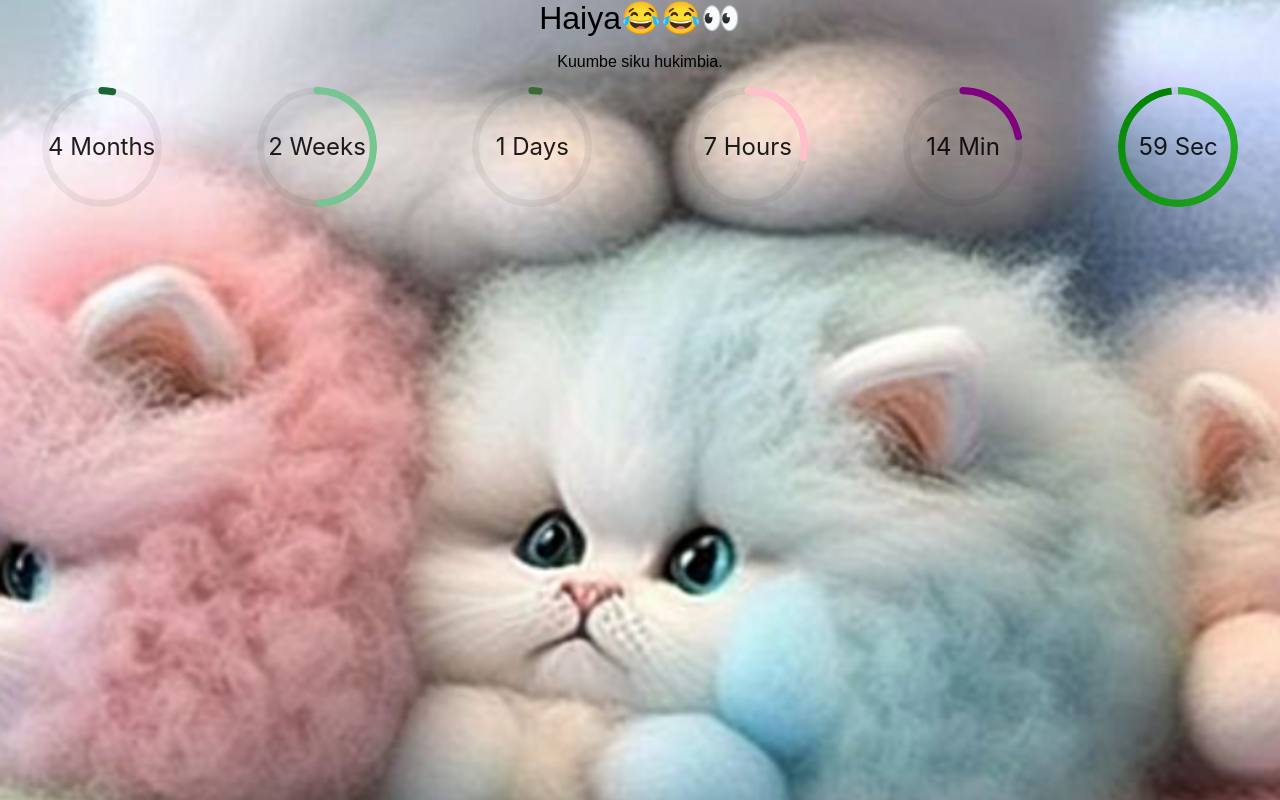
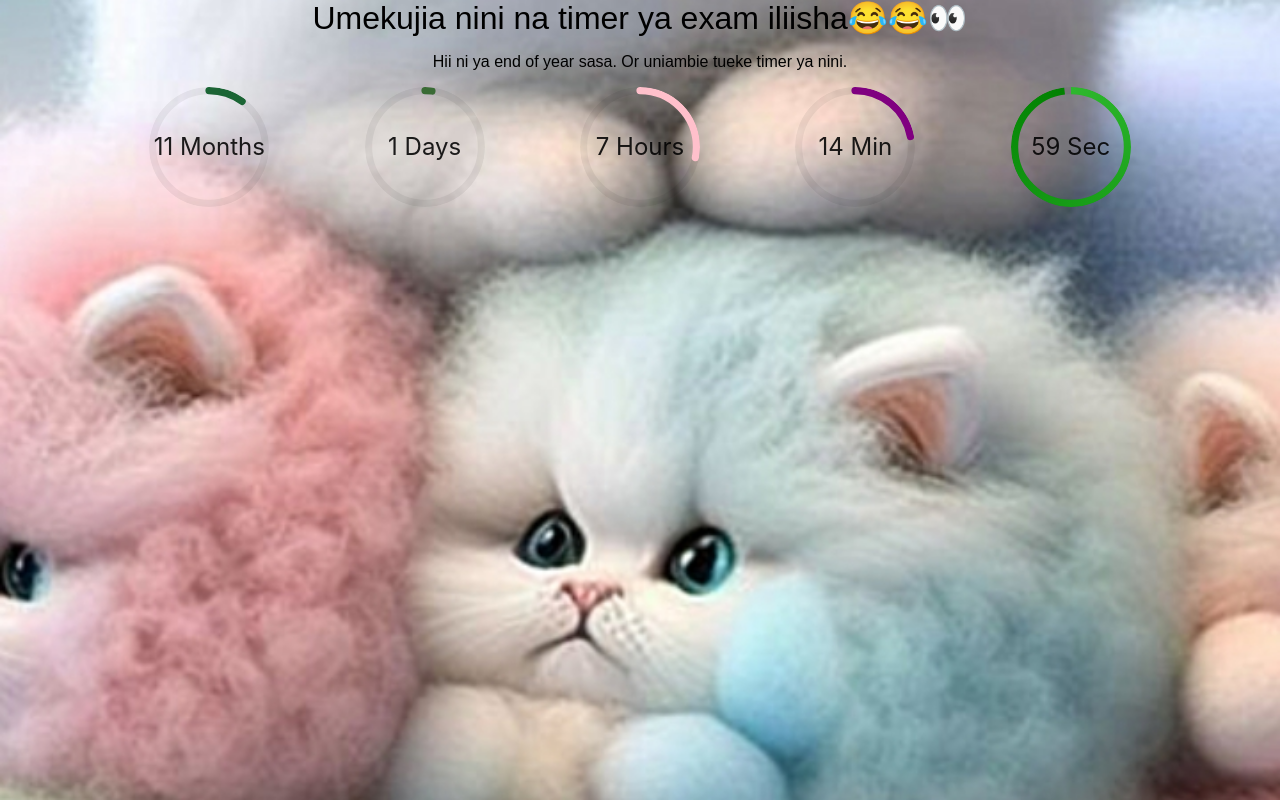
Before and after one commit to Skylahaustine/memisswanjiku, a React (Create React App) app: page / in a window 1280 px wide. Built offline with nearby package versions, Linux system fonts and the light colour scheme.

Commit message:
change to dec

```diff
--- a/src/Timer.js
+++ b/src/Timer.js
@@ -16,7 +16,7 @@ const Timer = () => {
   useEffect(() => {
     const intervalId = setInterval(() => {
       const currentDate = new Date();
-      const targetDate = new Date("2023-06-18T23:59:59");
+      const targetDate = new Date("2023-12-31T23:59:59");
       const diff = targetDate - currentDate;
 
       if (diff <= 0) {
@@ -74,8 +74,8 @@ const Timer = () => {
 
   return (
     <div style={style}>
-      <h1>Haiya😂😂👀</h1>
-      Kuumbe siku hukimbia.
+      <h1>Umekujia nini na timer ya exam iliisha😂😂👀</h1>
+      Hii ni ya end of year sasa. Or uniambie tueke timer ya nini.
       <Row justify={"center"} gutter={12}>
         {timeRemaining.years > 0 && (
           <Col lg={4} md={6} sm={12}>
```
